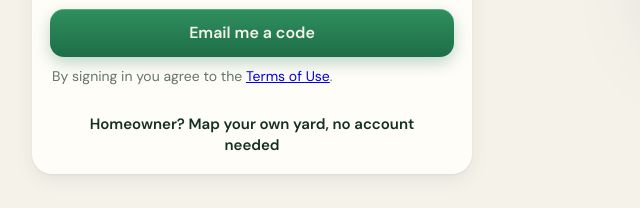
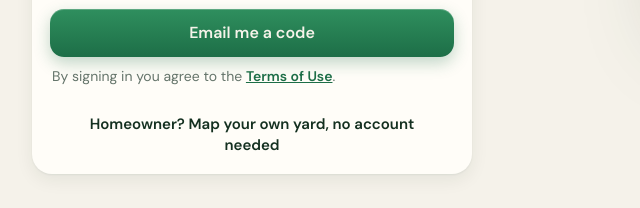
Before and after one commit to zachlessig/head-to-head, a website: page index.html in a window 1280 px wide. Shown: the part 592-800 px from the top of the page, 100-740 px from the left. Drawn offline with nearby package versions, Linux system fonts and the light colour scheme.

Commit message:
fix: terms links in the app's green

```diff
--- a/css/app.css
+++ b/css/app.css
@@ -1111,3 +1111,10 @@ table.parts td.q {
   text-align: center;
   color: var(--flag);
 }
+
+/* links inside notes (Terms of Use) in the app's green, not browser blue */
+.note a,
+.parts-terms a {
+  color: var(--flag);
+  font-weight: 600;
+}
```
